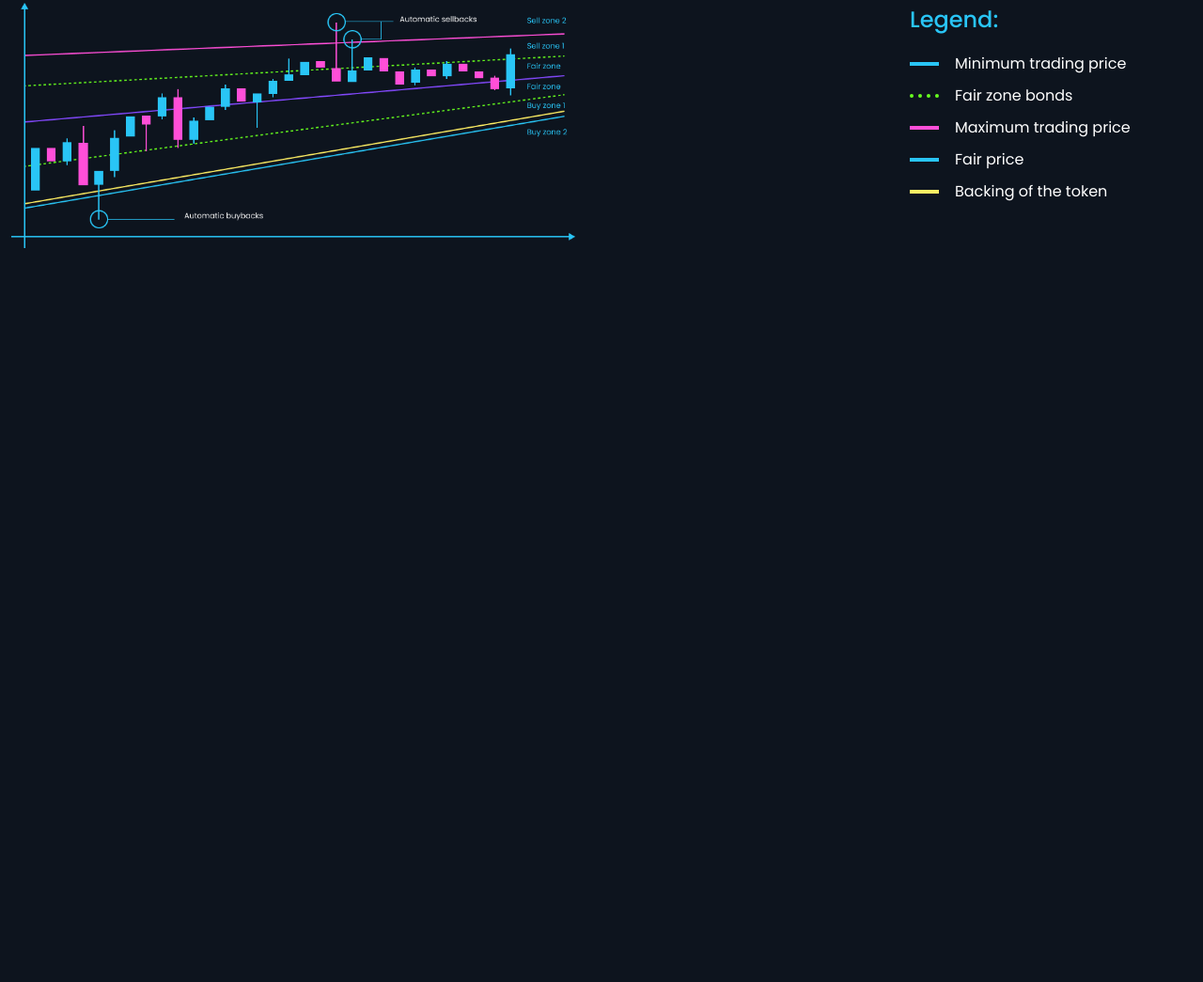
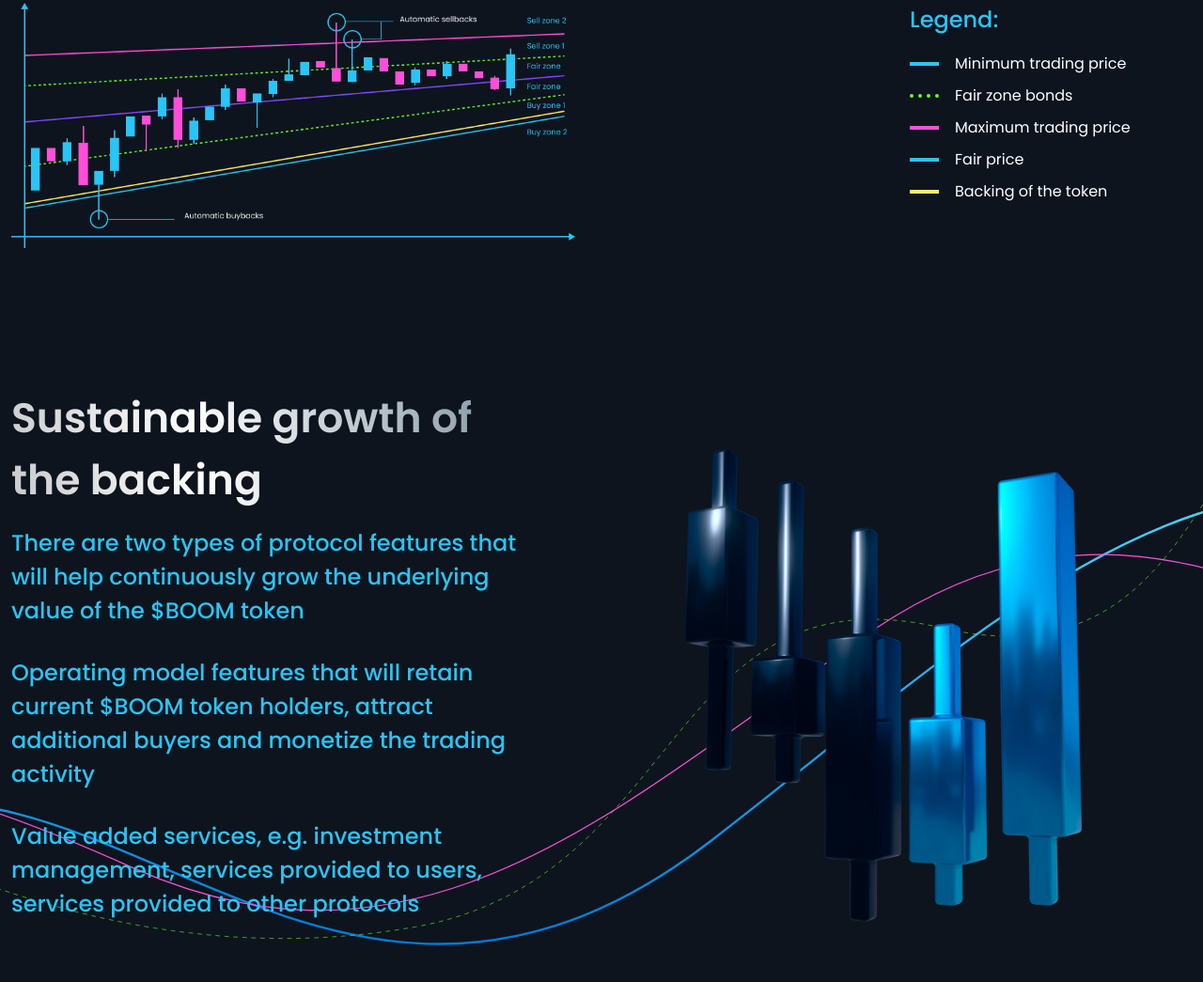
Before and after one commit to dkvsk/boomerang, a website: page app/home.html in a window 1280 px wide. Shown: the part 2888-3933 px from the top of the page at 94% size. Before the commit the page ends 3231 px from the top, so only its background shows below. Drawn offline with nearby package versions, Linux system fonts and the light colour scheme; files that its build step writes are made by us from their sources; files whose address does not match are found by name.

Commit message:
creat advantages  section

```diff
--- a/app/home.html
+++ b/app/home.html
@@ -219,12 +219,50 @@
           <div class="feature__content">
             <div class="feature__subtitle subtitle">Legend:</div>
             <div class="feature__item">Minimum trading price</div>
-            <div class="feature__item feature__item--green">Fair zone bonds</div>
-            <div class="feature__item feature__item--pink">Maximum trading price</div>
+            <div class="feature__item feature__item--green">
+              Fair zone bonds
+            </div>
+            <div class="feature__item feature__item--pink">
+              Maximum trading price
+            </div>
             <div class="feature__item feature__item--purpel">Fair price</div>
-            <div class="feature__item feature__item--yellow">Backing of the token</div>
+            <div class="feature__item feature__item--yellow">
+              Backing of the token
+            </div>
           </div>
         </div>
+      </div>
+    </div>
+
+    <!-- Advantages -->
+
+    <div class="advantages">
+      <div class="container">
+        <div class="advantages__content">
+          <div class="advantages__body">
+            <div class="advantages__title title">
+              Sustainable growth of the backing
+            </div>
+            <div class="advantages__text subtitle">
+              <p>
+                There are two types of protocol features that will help
+                continuously grow the underlying value of the $BOOM token
+              </p>
+              <p>
+                Operating model features that will retain current $BOOM token
+                holders, attract additional buyers and monetize the trading
+                activity
+              </p>
+              <p>
+                Value added services, e.g. investment management, services
+                provided to users, services provided to other protocols
+              </p>
+            </div>
+          </div>
+          <img class="advantages__img" src="./images/advantages.png" alt="" />
+        </div>
+        <img class="advantages__image" src="./images/advantages-1.svg" alt="" />
+        <img class="advantages__mobile" src="./images/advantages-2.svg" alt="" />
       </div>
     </div>
 
--- a/app/scss/_common.scss
+++ b/app/scss/_common.scss
@@ -48,8 +48,12 @@
   background-clip: text;
   text-fill-color: transparent;
 
-  @media only screen and (max-width: 991px) {
+  @media only screen and (max-width: 1170px) {
     font-size: 36px;
+  }
+
+  @media only screen and (max-width: 767px) {
+    font-size: 28px;
   }
 }
 
@@ -58,8 +62,12 @@
   font-size: 24px;
   color: #29c5f6;
 
-  @media only screen and (max-width: 991px) {
+  @media only screen and (max-width: 1170px) {
     font-size: 20px;
+  }
+
+  @media only screen and (max-width: 767px) {
+    font-size: 18px;
   }
 }
 
--- a/app/scss/style.scss
+++ b/app/scss/style.scss
@@ -592,7 +592,15 @@
 /*Feature*/
 
 .feature {
-  padding-bottom: 31px;
+  padding-bottom: 245px;
+
+  @media only screen and (max-width: 1500px) {
+    padding-bottom: 100px;
+  }
+
+  @media only screen and (max-width: 991px) {
+    padding-bottom: 31px;
+  }
 
   &__body {
     display: grid;
@@ -703,3 +711,80 @@
     }
   }
 }
+
+/*Advantages*/
+
+.advantages {
+  position: relative;
+  margin-bottom: 232px;
+
+  @media only screen and (max-width: 767px) {
+    margin-bottom: 77px;
+
+  }
+
+  &__content {
+    display: grid;
+    grid-template-columns: 1fr 1fr;
+    grid-gap: 110px;
+
+    @media only screen and (max-width: 991px) {
+      grid-template-columns: 1fr;
+      grid-gap: 80px;
+    }
+  }
+
+  &__title {
+    margin-bottom: 16px;
+  }
+
+  &__image {
+    position: absolute;
+    top: 0;
+    right: 0;
+    width: 100%;
+    z-index: -1;
+
+    @media only screen and (max-width: 767px) {
+      display: none;
+    }
+  }
+
+  p {
+    margin-bottom: 30px;
+
+    &:last-child {
+      margin-bottom: 0;
+    }
+  }
+
+  &__img {
+    @media only screen and (max-width: 991px) {
+      order: -1;
+      margin: 0 auto;
+    }
+
+    @media only screen and (max-width: 991px) {
+      max-width: 450px;
+    }
+
+    @media only screen and (max-width: 767px) {
+      max-width: 267px;
+    }
+
+  }
+
+  &__mobile {
+    display: none;
+
+    @media only screen and (max-width: 767px) {
+      display: block;
+      position: absolute;
+      top: 0;
+      right: 0;
+      width: 100%;
+      z-index: -1;
+    }
+
+  }
+}
```
Also changed, not shown: app/css/style.css, app/images/advantages-1.svg (added), app/images/advantages-2.svg (added), app/images/advantages.png (added).
